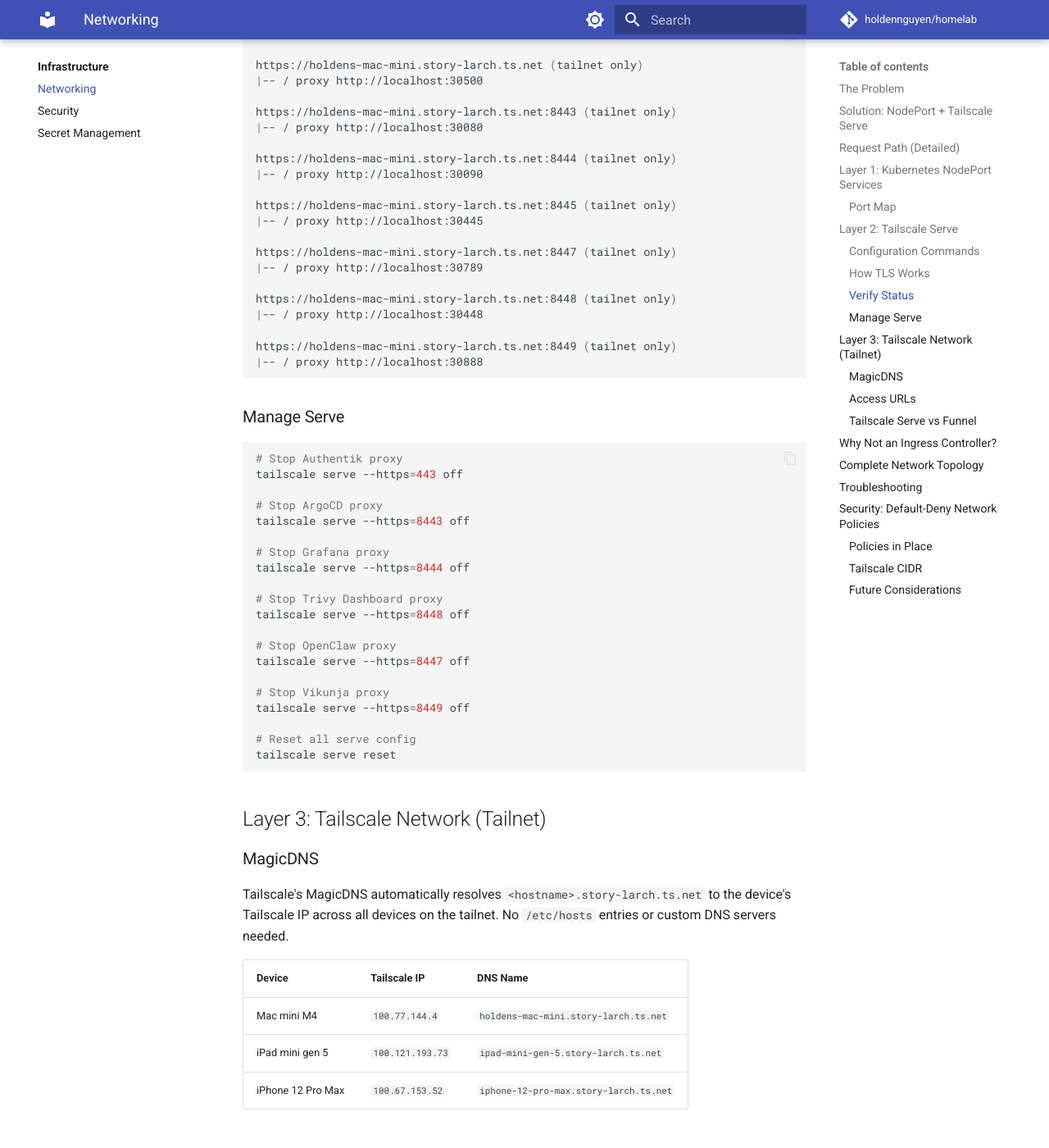
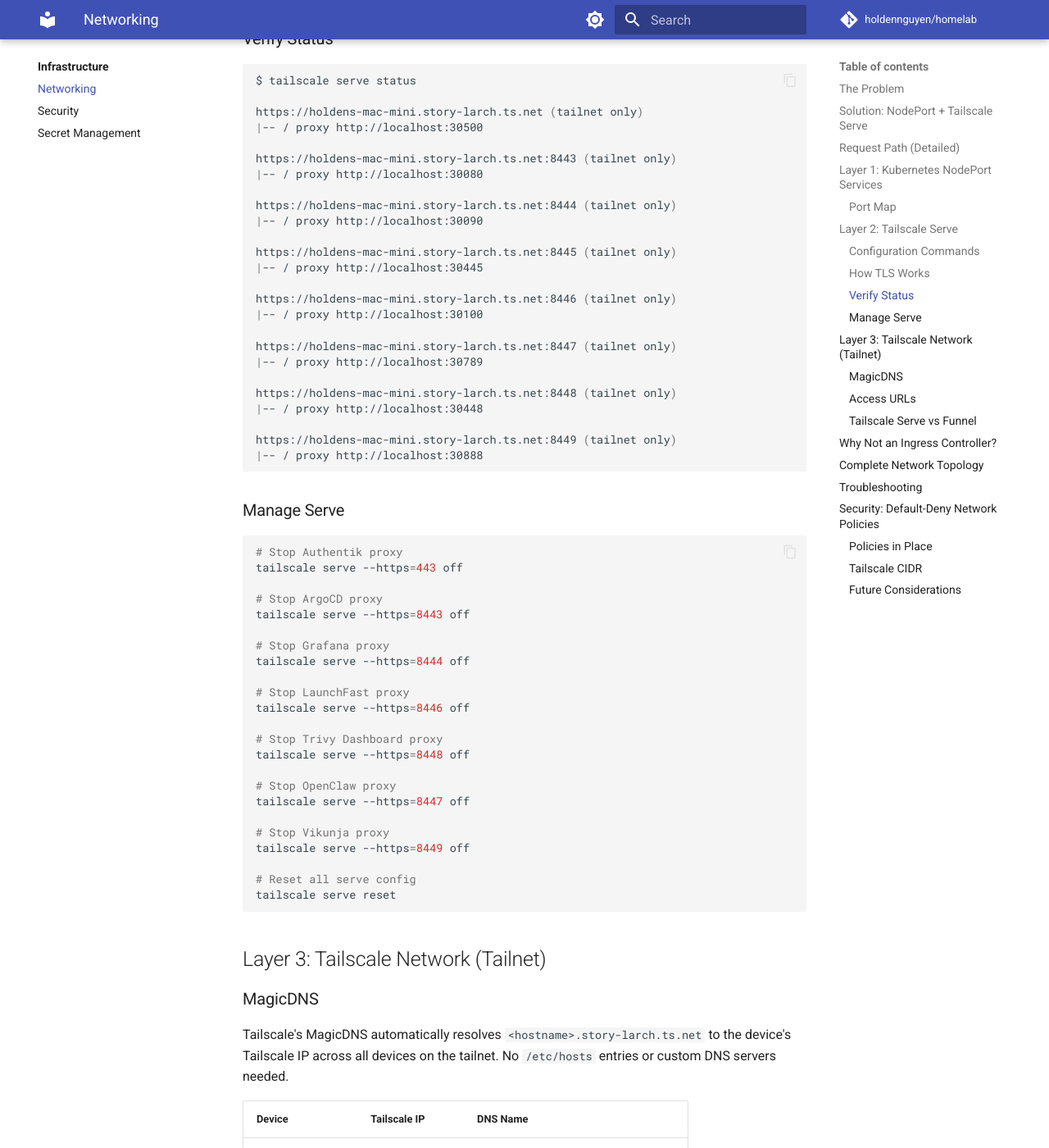
Before and after one commit to haingth77/homelab, an MkDocs documentation site: the page built from docs/infrastructure/networking.md, in a window 1280 px wide and 1400 px high, scrolled down 3535 px. Shown: the whole window at 82% size. Built offline with MkDocs 1.6.1 and Material for MkDocs 9.7.7, drawn with Linux system fonts in a browser that asks for light colours; comment, search, counter and statistics services are not loaded; some of the changed text lies outside the part shown.

Commit message:
fix: resolve LaunchFast port conflict with Grafana (8444→8446) (#105)
LaunchFast Authentik bookmark and docs used port 8444 which is already
assigned to Grafana. Reassign to 8446 and add the tailscale serve
command to all canonical bootstrap and networking documentation.

Co-authored-by: Cursor <cursoragent@cursor.com>

```diff
--- a/docs/infrastructure/networking.md
+++ b/docs/infrastructure/networking.md
@@ -132,6 +132,9 @@ tailscale serve --bg --https 8444 http://localhost:30090
 # Infisical — custom HTTPS port (8445)
 tailscale serve --bg --https 8445 http://localhost:30445
 
+# LaunchFast — custom HTTPS port (8446)
+tailscale serve --bg --https 8446 http://localhost:30100
+
 # Trivy Dashboard — custom HTTPS port (8448)
 tailscale serve --bg --https 8448 http://localhost:30448
 
@@ -189,6 +192,9 @@ https://holdens-mac-mini.story-larch.ts.net:8444 (tailnet only)
 https://holdens-mac-mini.story-larch.ts.net:8445 (tailnet only)
 |-- / proxy http://localhost:30445
 
+https://holdens-mac-mini.story-larch.ts.net:8446 (tailnet only)
+|-- / proxy http://localhost:30100
+
 https://holdens-mac-mini.story-larch.ts.net:8447 (tailnet only)
 |-- / proxy http://localhost:30789
 
@@ -210,6 +216,9 @@ tailscale serve --https=8443 off
 
 # Stop Grafana proxy
 tailscale serve --https=8444 off
+
+# Stop LaunchFast proxy
+tailscale serve --https=8446 off
 
 # Stop Trivy Dashboard proxy
 tailscale serve --https=8448 off
@@ -244,6 +253,7 @@ Tailscale's MagicDNS automatically resolves `<hostname>.story-larch.ts.net` to t
 | ArgoCD | `https://holdens-mac-mini.story-larch.ts.net:8443` | 8443 | SSO via Authentik |
 | Grafana | `https://holdens-mac-mini.story-larch.ts.net:8444` | 8444 | SSO via Authentik |
 | Infisical | `https://holdens-mac-mini.story-larch.ts.net:8445` | 8445 | Local admin |
+| LaunchFast | `https://holdens-mac-mini.story-larch.ts.net:8446` | 8446 | SSO portal bookmark |
 | OpenClaw | `https://holdens-mac-mini.story-larch.ts.net:8447` | 8447 | SSO portal bookmark |
 | Trivy Dashboard | `https://holdens-mac-mini.story-larch.ts.net:8448` | 8448 | SSO portal bookmark |
 | Vikunja | `https://holdens-mac-mini.story-larch.ts.net:8449` | 8449 | SSO via Authentik |
@@ -279,7 +289,7 @@ flowchart TD
 
     subgraph tailnet["Tailscale Tailnet (story-larch)"]
         subgraph mac["Mac mini M4\n100.77.144.4"]
-            TS["tailscale serve\n:443, :8443, :8444, :8445, :8447, :8448, :8449"]
+            TS["tailscale serve\n:443, :8443, :8444, :8445, :8446, :8447, :8448, :8449"]
 
             subgraph orb["OrbStack Kubernetes"]
                 subgraph authentik["authentik ns"]
```
Also changed, not shown: README.md (+2 -0 lines), docs/getting-started/bootstrap.md (+7 -0 lines), k8s/apps/authentik/README.md (+1 -1 lines), k8s/apps/launchfast/README.md (+3 -3 lines), 2 other files.
